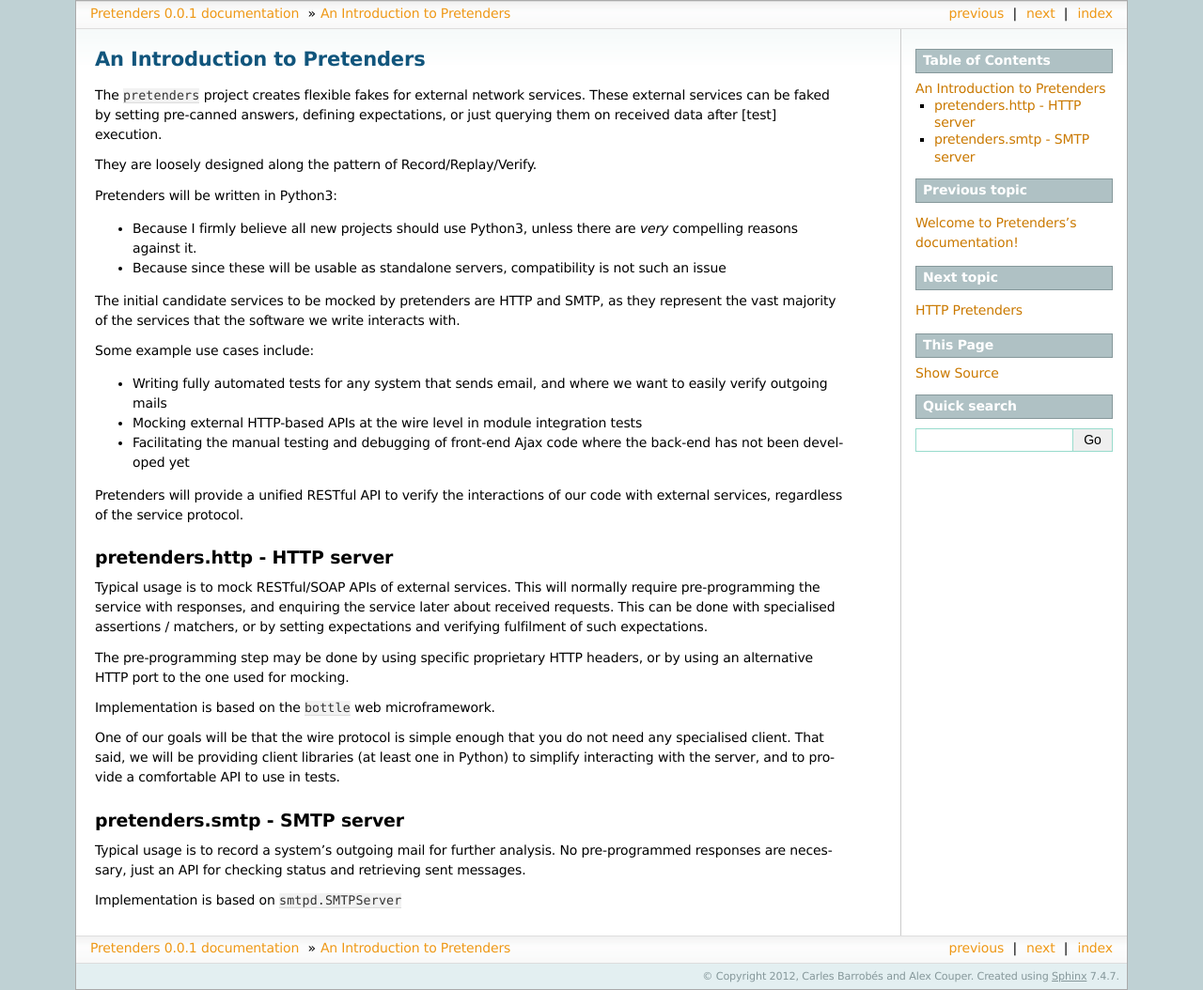
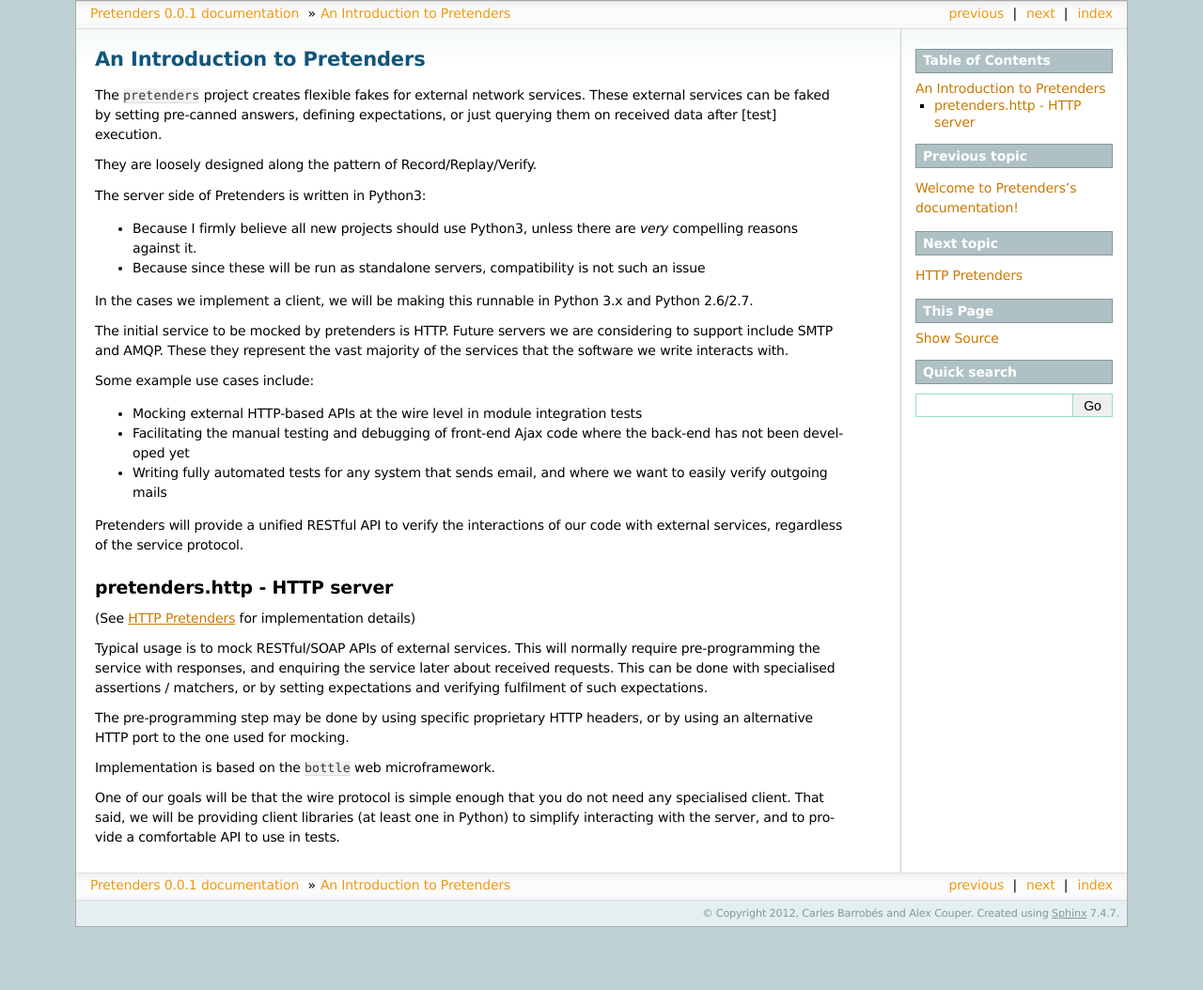
Before and after one commit to pretenders/pretenders, a Sphinx documentation site: the page built from docs/intro.rst, in a window 1280 px wide. Shown: the whole page at 94% size. Built offline with Sphinx 7.4.7, drawn with Linux system fonts in a browser that asks for light colours; after the commit the page ends 987 px from its top, so only the background shows below that.

Commit message:
Updated docs

```diff
--- a/docs/intro.rst
+++ b/docs/intro.rst
@@ -8,30 +8,36 @@
 
 They are loosely designed along the pattern of Record/Replay/Verify.
 
-Pretenders will be written in Python3:
+The server side of Pretenders is written in Python3:
 
 * Because I firmly believe all new projects should use Python3, unless
   there are *very* compelling reasons against it.
-* Because since these will be usable as standalone servers, compatibility
+* Because since these will be run as standalone servers, compatibility
   is not such an issue
 
-The initial candidate services to be mocked by pretenders are HTTP and SMTP,
-as they represent the vast majority of the services that the software we
+In the cases we implement a client, we will be making this runnable in
+Python 3.x and Python 2.6/2.7.
+
+The initial service to be mocked by pretenders is HTTP.
+Future servers we are considering to support include SMTP and AMQP.
+These they represent the vast majority of the services that the software we
 write interacts with.
 
 Some example use cases include:
 
-* Writing fully automated tests for any system that sends email, and
-  where we want to easily verify outgoing mails
 * Mocking external HTTP-based APIs at the wire level in module integration tests
 * Facilitating the manual testing and debugging of front-end Ajax code
   where the back-end has not been developed yet
+* Writing fully automated tests for any system that sends email, and
+  where we want to easily verify outgoing mails
 
 Pretenders will provide a unified RESTful API to verify the interactions of
 our code with external services, regardless of the service protocol.
 
 pretenders.http - HTTP server
 -----------------------------
+
+(See :ref:`pretend-http` for implementation details)
 
 Typical usage is to mock RESTful/SOAP APIs of external services.
 This will normally require pre-programming the service with responses,
@@ -49,11 +55,12 @@
 libraries (at least one in Python) to simplify interacting with the server,
 and to provide a comfortable API to use in tests.
 
-pretenders.smtp - SMTP server
------------------------------
+..
+  pretenders.smtp - SMTP server
+  -----------------------------
 
-Typical usage is to record a system's outgoing mail for further analysis.
-No pre-programmed responses are necessary, just an API for checking
-status and retrieving sent messages.
+  Typical usage is to record a system's outgoing mail for further analysis.
+  No pre-programmed responses are necessary, just an API for checking
+  status and retrieving sent messages.
 
-Implementation is based on ``smtpd.SMTPServer``
+  Implementation is based on ``smtpd.SMTPServer``
```
Also changed, not shown: docs/http.rst (+7 -5 lines).
